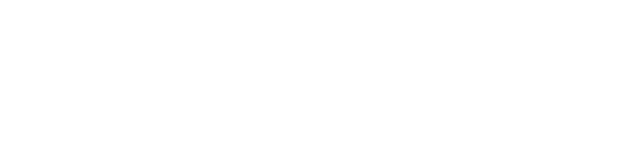
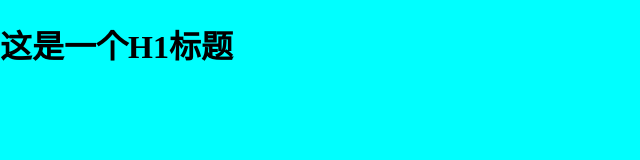
Before and after one commit to oulamujin/project-01, a plain HTML site: page index.html in a window 1280 px wide. Shown: the whole page, without its empty margins (0-640 px from the left). Drawn offline with Linux system fonts and the light colour scheme.

Commit message:
新增了index.css和index.js文件，并修改了index.html文件

```diff
--- /dev/null
+++ b/index.css
@@ -0,0 +1,6 @@
+html,
+body {
+  margin: 0;
+  padding: 0;
+  background-color: cyan;
+}
--- a/index.html
+++ b/index.html
@@ -4,11 +4,11 @@
     <meta charset="UTF-8" />
     <meta name="viewport" content="width=device-width, initial-scale=1.0" />
     <title>Document</title>
-    <!-- <link rel="stylesheet" href="./index.css" /> -->
+    <link rel="stylesheet" href="./index.css" />
   </head>
   <body>
-    <!-- <h1>这是一个H1标题</h1> -->
+    <h1>这是一个H1标题</h1>
 
-    <!-- <script src="./index.js"></script> -->
+    <script src="./index.js"></script>
   </body>
 </html>
```
Also changed, not shown: index.js (added).
